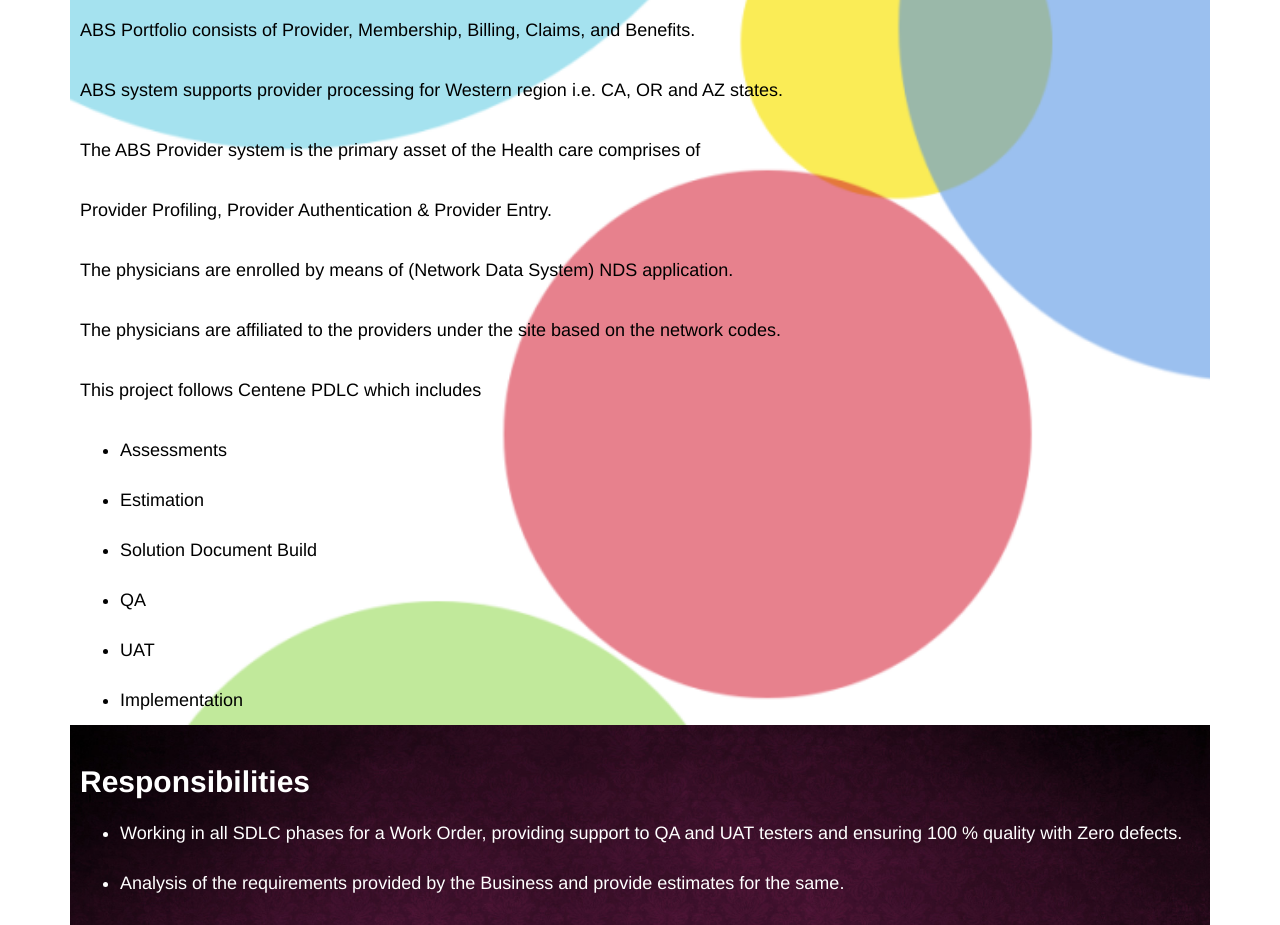
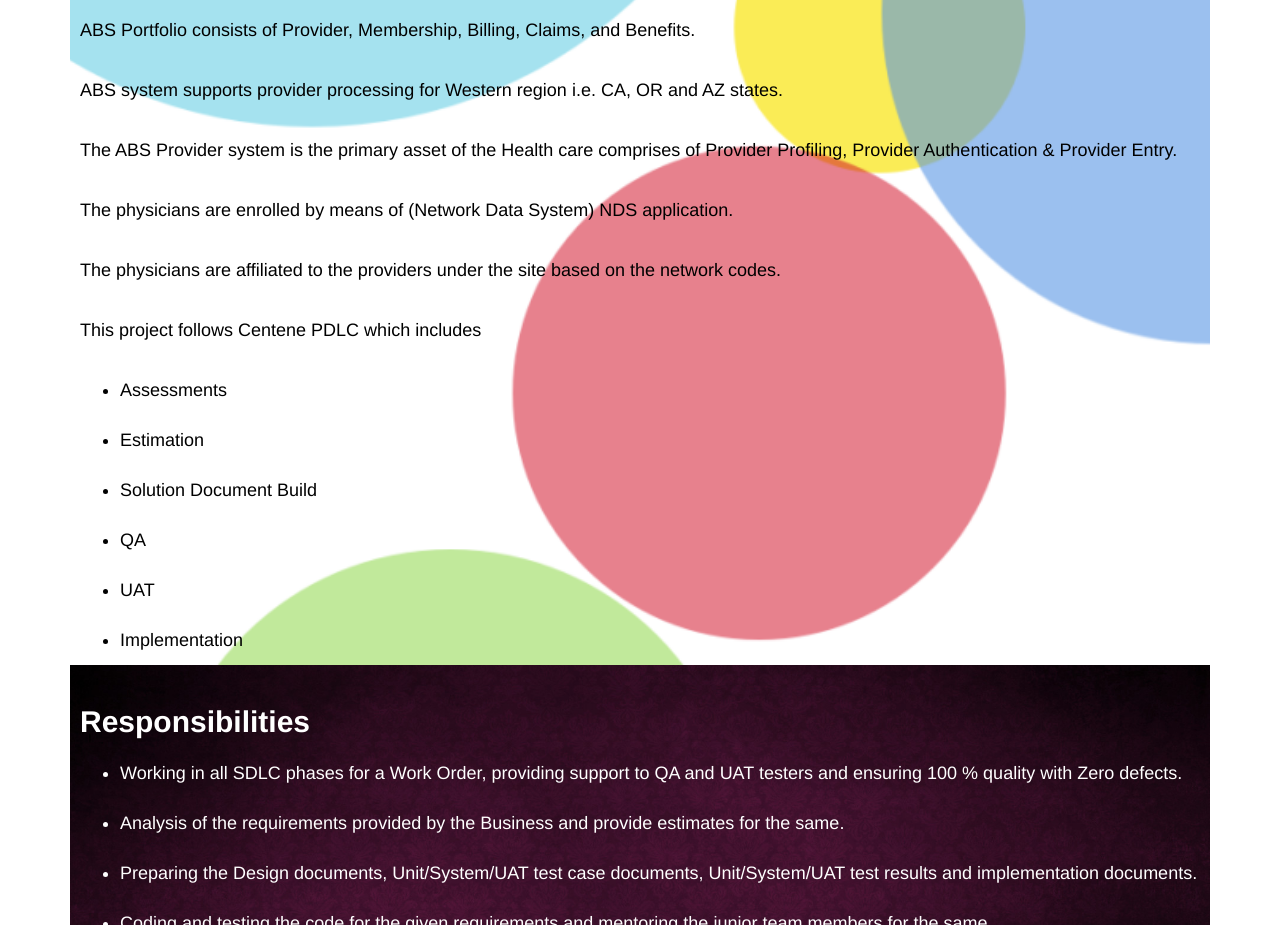
Before and after one commit to venkymaddy/UI-deveoper, a plain HTML site: page index.html in a window 1280 px wide. Shown: the part 3220-4145 px from the top of the page. Drawn offline with nearby package versions, Linux system fonts and the light colour scheme; some packages are replaced by stand-ins of ours.

Commit message:
Add files via upload

```diff
--- a/index.html
+++ b/index.html
@@ -531,8 +531,7 @@
         <p> It manages member, group, broker, provider and claims information supporting California. </p>
         <p> ABS Portfolio consists of Provider, Membership, Billing, Claims, and Benefits.</p>
         <p> ABS system supports provider processing for Western region i.e. CA, OR and AZ states. </p>
-        <p> The ABS Provider system is the primary asset of the Health care comprises of  </p>
-        <p> Provider Profiling, Provider Authentication & Provider Entry. </p>
+        <p> The ABS Provider system is the primary asset of the Health care comprises of  Provider Profiling, Provider Authentication & Provider Entry. </p>
         <p> The physicians are enrolled by means of (Network Data System) NDS application. </p>
         <p> The physicians are affiliated to the providers under the site based on the network codes. </p>
         <p> This project follows Centene PDLC which includes </p>
```
